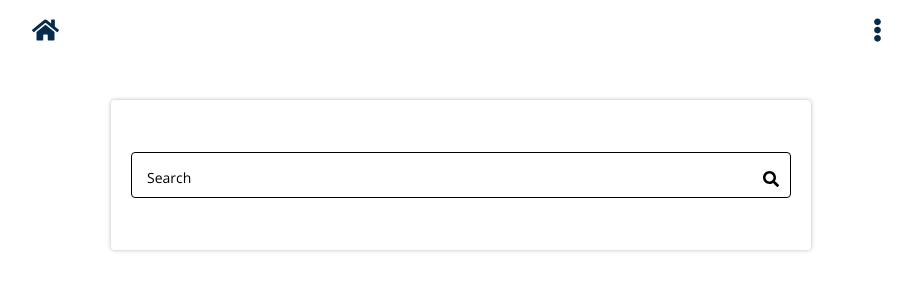
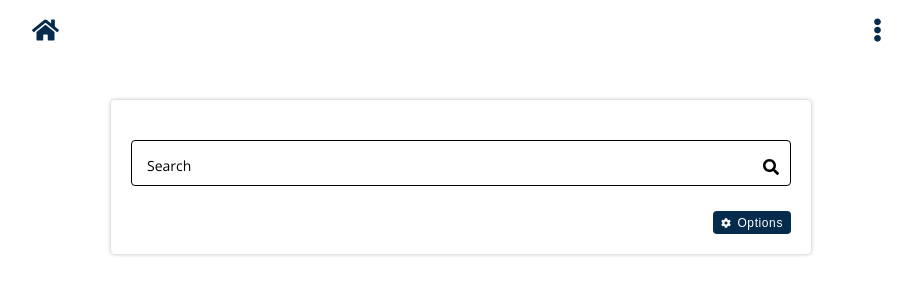
Before and after one commit to przemek-mtk/search-movie-app, a React (Create React App) app: page / in a window 1280 px wide. Shown: the top 300 px of the page, without its empty margins (179-1091 px from the left). Built offline with nearby package versions, Linux system fonts and the light colour scheme.

Commit message:
Search option and its style

```diff
--- a/src/coponents/Search.js
+++ b/src/coponents/Search.js
@@ -1,9 +1,12 @@
 import React from "react";
 import StyledSearch from "./styles/StyledSearch";
-import { faSearch } from "@fortawesome/free-solid-svg-icons";
+import { faSearch, faCog } from "@fortawesome/free-solid-svg-icons";
 import { FontAwesomeIcon } from "@fortawesome/react-fontawesome";
+import SearchOptions from "./SearchOptions";
+import StyledBtnOption from "./styles/StyledBtnOption"
 
-const Search = () => {
+const Search = (props) => {
+
   return (
     <StyledSearch>
       <div className="search-box">
@@ -16,6 +19,16 @@ const Search = () => {
             </div>
           </label>
         </form>
+
+        <StyledBtnOption >
+          <FontAwesomeIcon icon={faCog} />
+          <span>options</span>
+        </StyledBtnOption>
+
+      {false &&
+        <SearchOptions />
+      }
+
       </div>
     </StyledSearch>
   );
--- /dev/null
+++ b/src/coponents/SearchOptions.js
@@ -0,0 +1,38 @@
+import React from "react";
+// import { faCog } from "@fortawesome/free-solid-svg-icons";
+// import { FontAwesomeIcon } from "@fortawesome/react-fontawesome";
+import StyledSearchOptions from "./styles/StyledSearchOptions";
+
+const SearchOptions = () => {
+  return (
+    <StyledSearchOptions>
+      <h2>What are you looking for?</h2>
+      <div>
+        <label>
+          <input type="radio" name="search-option" />
+          <span>movies</span>
+        </label>
+      </div>
+      <div>
+        <label>
+          <input type="radio" name="search-option" />
+          <span>tv series</span>
+        </label>
+      </div>
+      <div>
+        <label>
+          <input type="radio" name="search-option" />
+          <span>actors</span>
+        </label>
+      </div>
+      <div>
+        <label>
+          <input type="radio" name="search-option" />
+          <span>all</span>
+        </label>
+      </div>
+    </StyledSearchOptions>
+  );
+};
+
+export default SearchOptions;
--- /dev/null
+++ b/src/coponents/styles/StyledBtnOption.js
@@ -0,0 +1,41 @@
+import styled from "styled-components";
+
+const StyledBtnOption = styled.button`
+  margin: 25px 0 20px;
+  padding: 4px 8px;
+  background: ${(props) => props.theme.primary};
+  font-size: 12px;
+  letter-spacing: 0.6px;
+  text-transform: capitalize;
+  color: ${(props) => props.theme.onprimary};
+  outline: none;
+  border: none;
+  border-radius: 4px;
+  opacity: 1;
+  transition: 0.2s ease all;
+  align-self: flex-end;
+
+
+  &:focus {
+    box-shadow: 0 0 3px ${(props) => props.theme.primary};
+  }
+
+  &:hover {
+    opacity: 0.8;
+  }
+
+  span,
+  svg {
+    vertical-align: middle;
+  }
+
+  span {
+    padding-left: 6px;
+  }
+
+  svg {
+    font-size: 10px;
+  }
+`;
+
+export default StyledBtnOption;
--- a/src/coponents/styles/StyledSearch.js
+++ b/src/coponents/styles/StyledSearch.js
@@ -6,30 +6,35 @@ const StyledSearch = styled.section`
 
   /* może tylko dla dużych szerokości */
   /* display: flex;
+  flex-direction: column;
   justify-content: center;
   align-items: center; */
   font-family: 'Open Sans', sans-serif;
+
 
 
   .search-box {
     width: 90%;
     max-width: 700px;
     /*dla testu -- height*/
-    height: 150px;
+    min-height: 150px;
     margin: 40px auto;
-    padding: 10px 20px;
+    padding: 10px 20px 0;
     background: ${props => props.theme.surface};
     box-shadow: 0 0 4px ${props => props.theme.shadow};
     border-radius: 4px;
 
     display: flex;
-    justify-content: center;
+    justify-content: flex-end;
     align-items: center;
+    flex-wrap: wrap;
   }
 
   .search-box form {
     width: 100%;
+    margin-top: 30px;
     position: relative;
+    flex: 1 1 auto;
   }
 
   .search-box__input {
--- /dev/null
+++ b/src/coponents/styles/StyledSearchOptions.js
@@ -0,0 +1,36 @@
+import styled from "styled-components"
+
+const StyledSearchOptions = styled.div`
+  width: 100%;
+  padding-bottom: 25px;
+  flex: 1 1 auto;
+  font-size: 14px;
+  color: ${props => props.theme.onsurface};
+  border-top: 1px solid ${props => props.theme.shadow};
+
+  h2 {
+    margin: 10px 0;
+    font-family: 'Roboto Condensed', sans-serif;
+    font-size: 18px;
+  }
+
+  label {
+    display: block;
+    margin-top: 4px;
+  }
+
+  input, span {
+    margin: 0;
+    padding: 0;
+    vertical-align: middle;
+    line-height: 14px;
+    text-transform: capitalize;
+  }
+
+  span {
+    padding-left: 4px;
+  }
+
+`;
+
+export default StyledSearchOptions;
```
